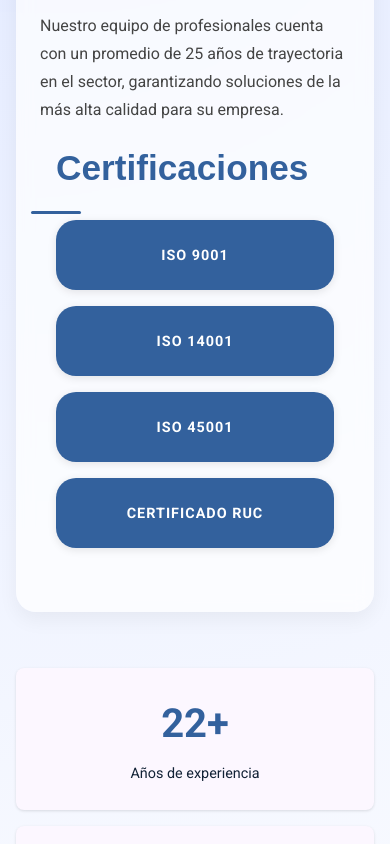
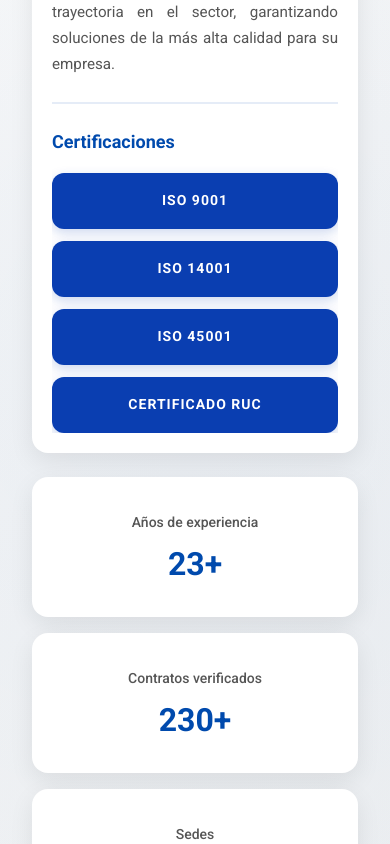
Before and after one commit to MeridianConsulting/Web, a React (Create React App) app in the folder frontend/: page / in a window 390 px wide. Shown: the part 4160-5004 px from the top of the page. Built offline with nearby package versions, Linux system fonts and the light colour scheme.

Commit message:
mejoras estilos

```diff
--- a/frontend/src/pages/Home.js
+++ b/frontend/src/pages/Home.js
@@ -405,11 +405,11 @@ const Home = () => {
       {/* Sección Acerca de Nosotros */}
       <section className="about" aria-label="Acerca de nosotros">
         <div className="container">
+          <h1 className="about__main-title">Meridian Consulting Ltda.</h1>
           <div className="about__content">
             <div className="about__text" data-aos="fade-right">
-              <h2 className="section-title">Meridian Consulting LTDA</h2>
               <p className="about__description">
-                Con más de 18 años de experiencia en el mercado y más de 230 contratos verificados,
+                Con 23+ años de experiencia en el mercado y 230+ contratos verificados,
                 somos líderes en consultoría para la industria de hidrocarburos y minería en Colombia
                 y el mercado internacional.
               </p>
@@ -417,9 +417,8 @@ const Home = () => {
                 Nuestro equipo de profesionales cuenta con un promedio de 25 años de trayectoria en el sector,
                 garantizando soluciones de la más alta calidad para su empresa.
               </p>
-    <section className="certificados" aria-label="Certificados de calidad">
-        <div className="container">
-          <h2 className="section-title">Certificaciones</h2>
+              <div className="certificados" aria-label="Certificados de calidad">
+                <h2 className="certificados__title">Certificaciones</h2>
                 <div className="certificados__grid">
                   <a href="/pdf/ISO_9001.pdf" target="_blank" rel="noopener noreferrer" className="btn btn--pdf">
                     ISO 9001
@@ -435,28 +434,25 @@ const Home = () => {
                   </a>
                 </div>
               </div>
-      </section>
-
-
             </div>
-            <div className="about__stats" data-aos="fade-left" data-aos-delay="200">
+            <dl className="about__stats" data-aos="fade-left" data-aos-delay="200">
               <div className="stat-item">
-                <span className="stat-item__number">22+</span>
-                <span className="stat-item__text">Años de experiencia</span>
+                <dt className="stat-item__text">Años de experiencia</dt>
+                <dd className="stat-item__number" aria-label="veintitrés o más">23+</dd>
               </div>
               <div className="stat-item">
-                <span className="stat-item__number">230+</span>
-                <span className="stat-item__text">Contratos completados</span>
+                <dt className="stat-item__text">Contratos verificados</dt>
+                <dd className="stat-item__number" aria-label="doscientos treinta o más">230+</dd>
               </div>
               <div className="stat-item">
-                <span className="stat-item__number">2+</span>
-                <span className="stat-item__text">Contamos con mas de 2 sedes</span>
+                <dt className="stat-item__text">Sedes</dt>
+                <dd className="stat-item__number" aria-label="dos o más">2+</dd>
               </div>
               <div className="stat-item">
-                <span className="stat-item__number">15+</span>
-                <span className="stat-item__text">Países con operaciones</span>
+                <dt className="stat-item__text">Países con operaciones</dt>
+                <dd className="stat-item__number" aria-label="quince o más">15+</dd>
               </div>
-            </div>
+            </dl>
           </div>
         </div>
       </section>
--- a/frontend/src/styles/styles.css
+++ b/frontend/src/styles/styles.css
@@ -1571,9 +1571,19 @@ a {
 
 
 
+/* Design tokens */
+:root {
+  --radius-card: 16px;
+  --elevation-1: 0 8px 24px rgba(0, 0, 0, 0.08);
+  --spacing-8: 8px;
+  --spacing-16: 16px;
+  --spacing-24: 24px;
+  --spacing-32: 32px;
+}
+
 .about {
-  padding: var(--spacing-xxl) 0;
-  background: radial-gradient(circle at top left, #e0e8ff, #ffffff);
+  padding: 48px 24px;
+  background: linear-gradient(135deg, #f8f9fa 0%, #e9ecef 100%);
   position: relative;
   overflow: hidden;
   z-index: 1;
@@ -1582,88 +1592,125 @@ a {
 .about::before {
   content: '';
   position: absolute;
-  top: -100px;
-  left: -100px;
-  width: 300px;
-  height: 300px;
-  background: rgba(80, 120, 255, 0.2);
-  filter: blur(80px);
-  z-index: 0;
+  top: 0;
+  left: 0;
+  right: 0;
+  bottom: 0;
+  background: radial-gradient(circle at 50% 50%, rgba(0, 74, 173, 0.03) 0%, transparent 70%);
+  pointer-events: none;
+}
+
+.about__main-title {
+  text-align: center;
+  font-family: var(--font-family-primary);
+  font-size: 2.5rem; /* 40px */
+  font-weight: 700;
+  color: #004aad;
+  margin-bottom: 24px;
+  position: relative;
+  z-index: 2;
+  line-height: 1.2;
 }
 
 .about__content {
-  display: flex;
-  flex-wrap: wrap;
-  gap: var(--spacing-xl);
-  align-items: center;
+  display: grid;
+  grid-template-columns: repeat(12, 1fr);
+  gap: 24px;
   position: relative;
   z-index: 2;
+  max-width: 1200px;
+  margin: 0 auto;
+  width: 100%;
+  align-items: start;
 }
 
 .about__text {
-  flex: 1;
-  min-width: 300px;
-  backdrop-filter: blur(8px);
-  background: rgba(255, 255, 255, 0.7);
-  padding: var(--spacing-lg);
-  border-radius: 20px;
-  box-shadow: 0 8px 20px rgba(0, 0, 0, 0.05);
-}
-
-.about__text .section-title {
+  grid-column: span 6;
+  background: #ffffff;
+  padding: 24px;
+  border-radius: var(--radius-card);
+  box-shadow: var(--elevation-1);
+  transition: all 0.4s ease;
+  position: relative;
+}
+
+.about__text:hover {
+  transform: translateY(-4px);
+  box-shadow: 0 12px 32px rgba(0, 0, 0, 0.12);
+}
+
+.about__description {
+  color: #555;
+  font-size: 1rem; /* 16px */
+  font-weight: 400;
+  line-height: 1.7;
+  margin-bottom: 16px;
+  text-align: justify;
+  font-family: var(--font-family-primary);
+}
+
+.about__description:last-of-type {
+  margin-bottom: 24px;
+}
+
+.certificados {
+  margin-top: 24px;
+  padding-top: 24px;
+  border-top: 2px solid rgba(0, 74, 173, 0.1);
+  width: 100%;
+  overflow: hidden;
+  box-sizing: border-box;
+}
+
+.certificados__title {
+  font-family: var(--font-family-primary);
+  font-size: 1.375rem; /* 22px */
+  font-weight: 600;
+  color: #004aad;
+  margin-bottom: 16px;
   text-align: left;
-  font-family: 'Poppins', sans-serif;
-  font-size: 2.2rem;
-  color: #33619D;
-  margin-bottom: var(--spacing-md);
-  position: relative;
-}
-
-.about__text .section-title::after {
-  content: '';
-  width: 50px;
-  height: 3px;
-  background: #33619D;
-  position: absolute;
-  bottom: -10px;
-  left: 0;
-  border-radius: 2px;
-}
-
-.about__description {
-  color: #444;
-  font-size: 1rem;
-  line-height: 1.75;
-  margin-bottom: var(--spacing-md);
 }
 
 .certificados__grid {
   display: grid;
-  grid-template-columns: repeat(auto-fit, minmax(160px, 1fr));
-  gap: 16px;
-  margin-bottom: 40px;
+  grid-template-columns: repeat(auto-fit, minmax(140px, 1fr));
+  gap: 12px;
+  margin-bottom: 0;
+  width: 100%;
+  box-sizing: border-box;
 }
 
 .btn--pdf {
-  background: #33619D;
-  color: white;
-  height: 70px;
-  border-radius: 20px;
+  background: #0A3EB1;
+  color: #ffffff;
+  min-height: 60px;
+  height: auto;
+  border-radius: 12px;
   font-size: 0.9rem;
   font-weight: 600;
+  font-family: var(--font-family-primary);
   text-align: center;
   display: flex;
   align-items: center;
   justify-content: center;
-  transition: transform 0.2s ease, background 0.2s ease;
-  box-shadow: 0 2px 8px rgba(0, 0, 0, 0.1);
-  padding: 0 12px;
+  transition: all 0.3s cubic-bezier(0.175, 0.885, 0.32, 1.275);
+  box-shadow: 0 4px 12px rgba(10, 62, 177, 0.2);
+  padding: 10px 16px;
   text-decoration: none;
+  border: none;
+  position: relative;
+  overflow: hidden;
+  white-space: nowrap;
+  line-height: 1.2;
+  width: 100%;
+  box-sizing: border-box;
+  min-width: 120px;
 }
 
 .btn--pdf:hover {
-  transform: scale(1.05);
-  background: #22416B;
+  background: #004aad;
+  transform: translateY(-2px);
+  box-shadow: 0 6px 20px rgba(10, 62, 177, 0.3);
 }
 
 
@@ -1711,37 +1758,64 @@ a {
 }
 
 .about__stats {
-  flex: 1;
-  min-width: 300px;
+  grid-column: span 6;
   display: grid;
   grid-template-columns: repeat(2, 1fr);
-  gap: var(--spacing-md);
+  gap: 24px;
 }
 
 .stat-item {
-  background-color: var(--color-secondary);
-  padding: var(--spacing-lg);
-  border-radius: 8px;
-  box-shadow: var(--shadow-sm);
+  background: #ffffff;
+  padding: 24px;
+  border-radius: var(--radius-card);
+  box-shadow: var(--elevation-1);
   text-align: center;
-  transition: transform var(--transition-normal);
+  transition: all 0.4s cubic-bezier(0.175, 0.885, 0.32, 1.275);
+  border: none;
+  position: relative;
+  overflow: hidden;
+  min-height: 180px;
+  display: flex;
+  flex-direction: column;
+  justify-content: center;
+  align-items: center;
 }
 
 .stat-item:hover {
-  transform: translateY(-5px);
+  transform: translateY(-4px);
+  box-shadow: 0 12px 32px rgba(0, 0, 0, 0.12);
 }
 
 .stat-item__number {
   display: block;
-  font-size: 2.5rem;
+  font-size: 2.5rem; /* 40px */
   font-weight: 700;
-  color: var(--color-primary);
-  margin-bottom: var(--spacing-xs);
+  font-family: var(--font-family-primary);
+  color: #004aad;
+  margin-top: 8px;
+  margin-bottom: 0;
+  line-height: 1;
+  transition: all 0.3s ease;
+  order: 2;
+}
+
+.stat-item:hover .stat-item__number {
+  transform: scale(1.05);
 }
 
 .stat-item__text {
-  color: var(--color-dark-alt);
-  font-size: 0.9rem;
+  color: #555;
+  font-size: 0.875rem; /* 14px */
+  font-weight: 500;
+  font-family: var(--font-family-primary);
+  line-height: 1.4;
+  transition: color 0.3s ease;
+  margin-bottom: 8px;
+  order: 1;
+}
+
+.stat-item:hover .stat-item__text {
+  color: #004aad;
 }
 
 
@@ -2087,8 +2161,55 @@ a {
     font-size: 1.2rem;
   }
 
+  .about {
+    padding: 48px 20px;
+  }
+
+  .about__content {
+    grid-template-columns: repeat(12, 1fr);
+    gap: 24px;
+  }
+
+  .about__text {
+    grid-column: span 12;
+    padding: 24px;
+  }
+
+  .about__main-title {
+    font-size: 2rem;
+    margin-bottom: 24px;
+  }
+
+  .about__description {
+    font-size: 1rem;
+  }
+
+  .certificados__grid {
+    grid-template-columns: repeat(2, 1fr);
+    gap: 12px;
+  }
+
+  .certificados__title {
+    font-size: 1.25rem;
+  }
+
   .about__stats {
-    margin-top: var(--spacing-lg);
+    grid-column: span 12;
+    grid-template-columns: repeat(2, 1fr);
+    gap: 16px;
+  }
+
+  .stat-item {
+    padding: 20px;
+    min-height: 160px;
+  }
+
+  .stat-item__number {
+    font-size: 2.25rem;
+  }
+
+  .stat-item__text {
+    font-size: 0.875rem;
   }
 
   .clients__logos {
@@ -2117,8 +2238,63 @@ a {
     font-size: 1.1rem;
   }
 
+  .about {
+    padding: 40px 16px;
+  }
+
+  .about__main-title {
+    font-size: 1.875rem;
+    margin-bottom: 24px;
+  }
+
+  .about__text {
+    grid-column: span 12;
+    padding: 20px;
+  }
+
+  .about__description {
+    font-size: 0.95rem;
+    margin-bottom: 16px;
+  }
+
+  .certificados {
+    margin-top: 24px;
+    padding-top: 24px;
+  }
+
+  .certificados__title {
+    font-size: 1.125rem;
+    margin-bottom: 16px;
+  }
+
+  .certificados__grid {
+    grid-template-columns: 1fr;
+    gap: 12px;
+  }
+
+  .btn--pdf {
+    min-height: 56px;
+    padding: 10px 16px;
+    font-size: 0.875rem;
+  }
+
   .about__stats {
+    grid-column: span 12;
     grid-template-columns: 1fr;
+    gap: 16px;
+  }
+
+  .stat-item {
+    padding: 20px;
+    min-height: 140px;
+  }
+
+  .stat-item__number {
+    font-size: 2rem;
+  }
+
+  .stat-item__text {
+    font-size: 0.875rem;
   }
 
   .testimonials__grid {
```
Lines whose indentation alone changed are shown as unchanged.
